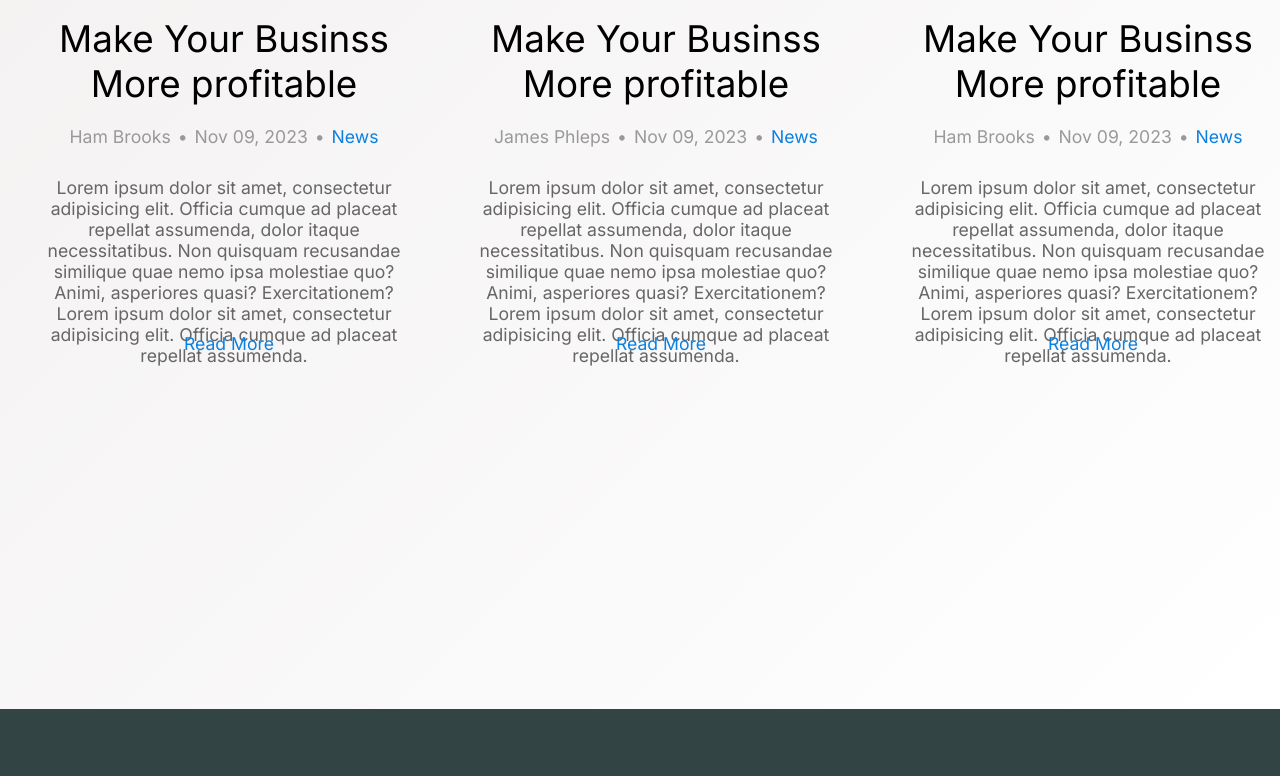
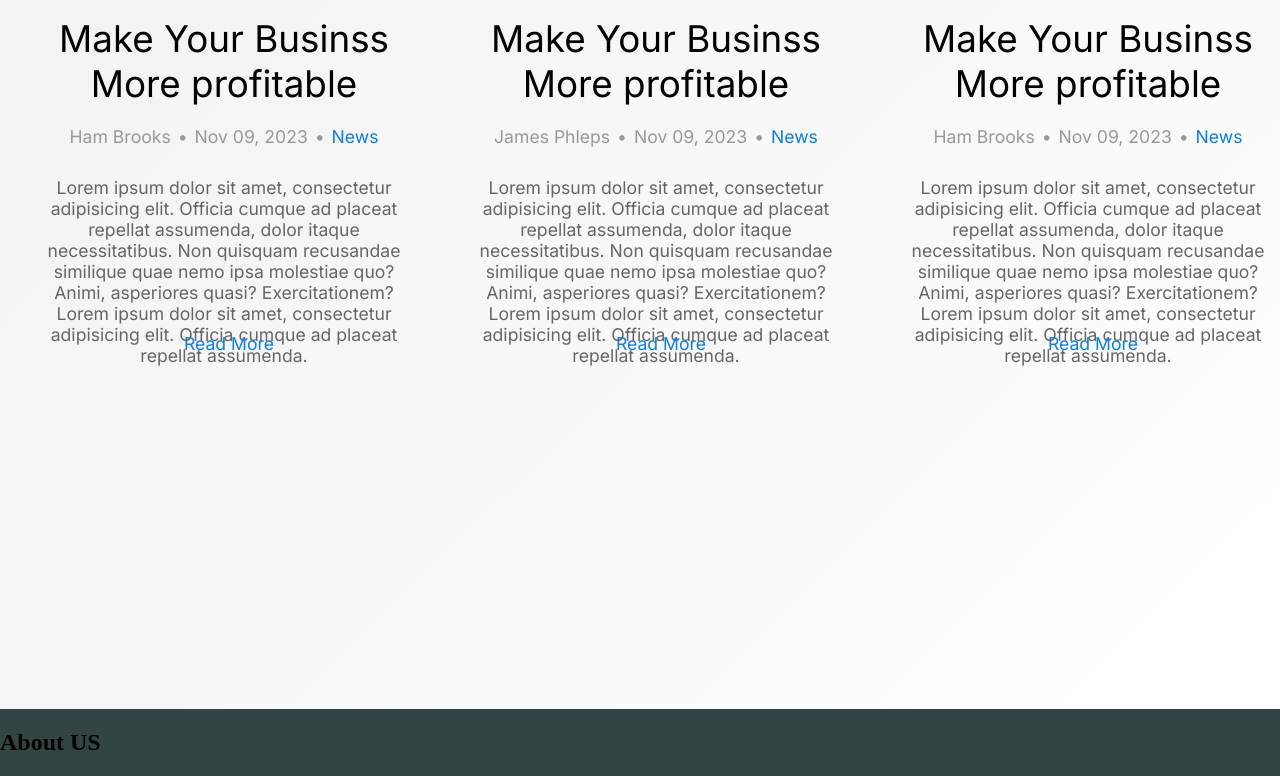
Before and after one commit to AIFist/aifistweb_old, a plain HTML site: page index.html in a window 1280 px wide. Shown: the part 1962-2738 px from the top of the page. Before the commit the page ends 2671 px from the top, so only its background shows below. Drawn offline with nearby package versions, Linux system fonts and the light colour scheme; a web font is replaced by a local one.

Commit message:
enh: merge conflict

```diff
--- a/css/style.css
+++ b/css/style.css
@@ -305,3 +305,8 @@
     left: 56rem;
     position: absolute;
 }
+
+/*
+==============
+About section
+==============
--- a/index.html
+++ b/index.html
@@ -117,6 +117,11 @@
                     <a href="#" class="rm-btn">Read More</a>
             </div>
         </div>
+
+       <!-- About us-->
+        <div class="about">
+            <h2 class="a-title">About US</h2>
+        </div>
     </section>
     <!-- /section -->
 
```
